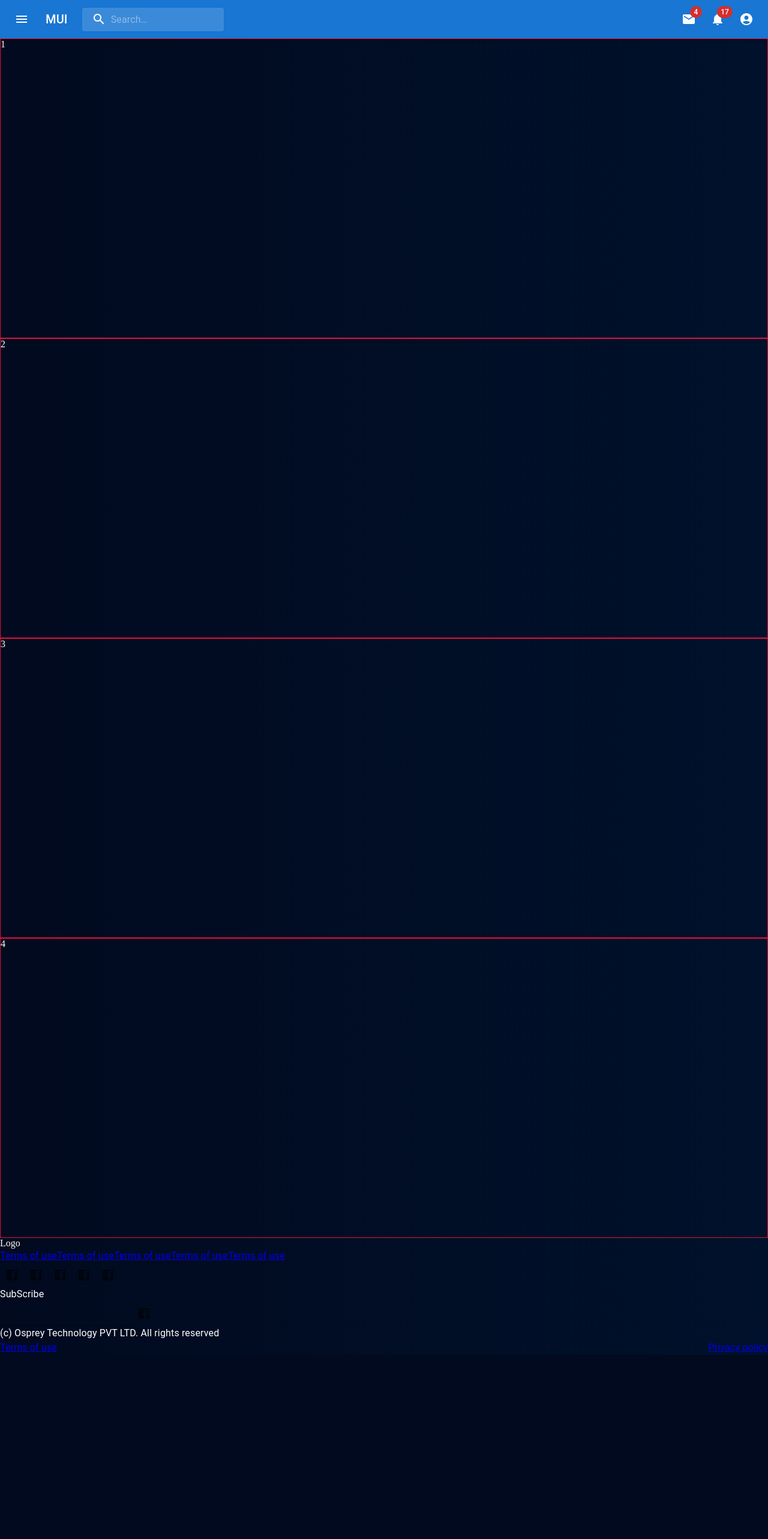
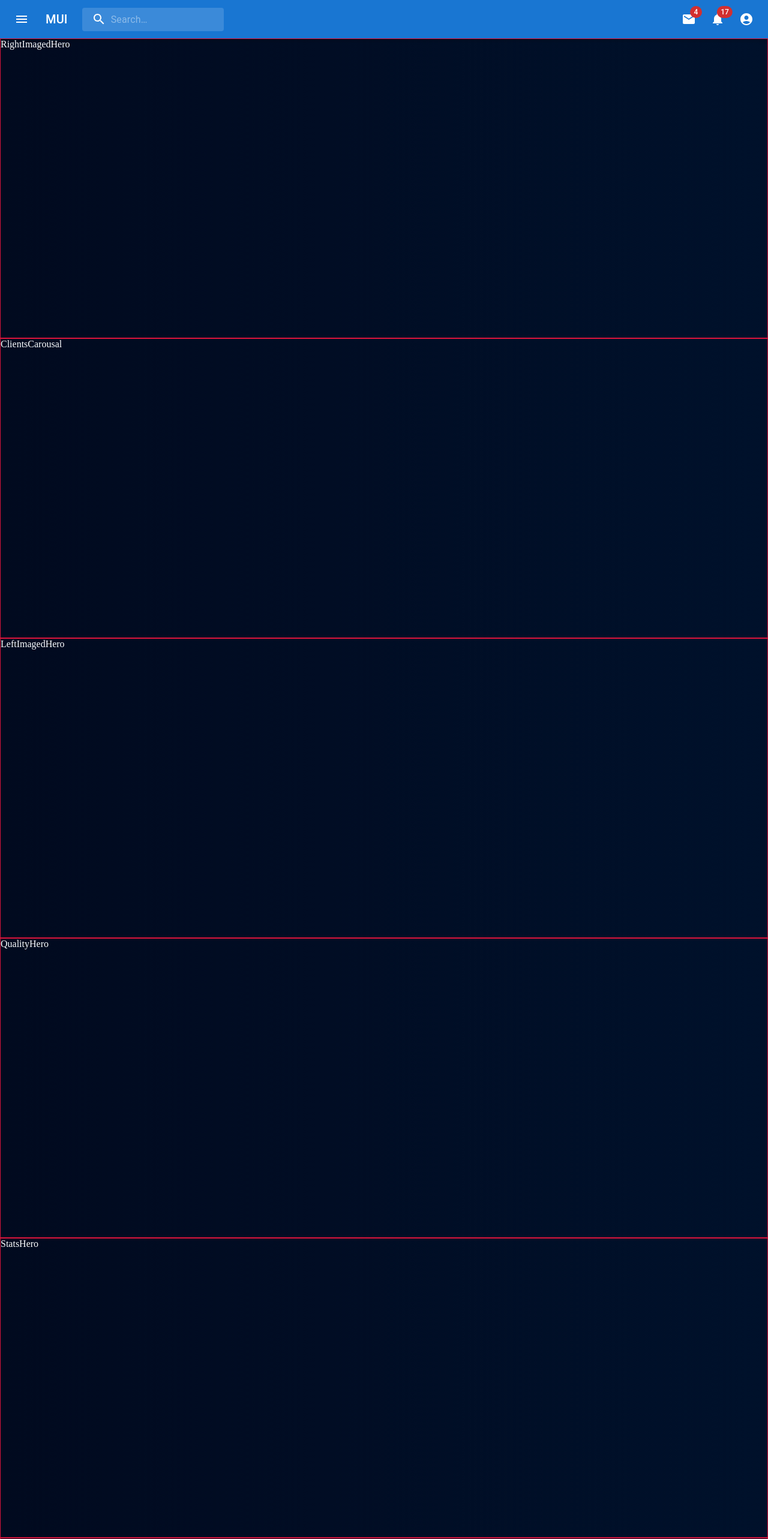
Before and after one commit to AflahPS/osprey-fe-next, a Next.js app: page / in a window 1280 px wide. Shown: the top 2566 px of the page at 60% size. Before the commit the page ends 2259 px from the top, so only its background shows below. Built offline with nearby package versions, Linux system fonts and the light colour scheme.

Commit message:
Home Componentized

```diff
--- a/src/components/Footer/index.tsx
+++ b/src/components/Footer/index.tsx
@@ -1,7 +1,7 @@
-"use client"
+'use client';
 import { Divider, Grid, IconButton, Input, Typography } from '@mui/material';
 import Link from 'next/link';
-import React from 'react';
+import React, { useState } from 'react';
 import FacebookIcon from '@mui/icons-material/Facebook';
 
 const Footer = () => {
@@ -9,12 +9,11 @@ const Footer = () => {
     <Grid
       container
       direction={'column'}
-      bgcolor={""}
     >
       <Grid
         item
         container
-        direction={"row"}
+        direction={'row'}
       >
         <Grid item>{'Logo'}</Grid>
         <Grid
@@ -25,6 +24,8 @@ const Footer = () => {
           <Grid
             item
             container
+            gap={3}
+            justifyContent={"center"}
           >
             <Grid item>
               <Link href={'#'}>
--- /dev/null
+++ b/src/components/Heros/ClientsCarousal.tsx
@@ -0,0 +1,14 @@
+import { Grid } from '@mui/material';
+import React from 'react';
+
+export const ClientsCarousal = () => {
+  return (
+    <Grid
+      container
+      height={500}
+      border={'1px solid crimson'}
+    >
+      <Grid item>ClientsCarousal</Grid>
+    </Grid>
+  );
+};
--- /dev/null
+++ b/src/components/Heros/FinalHero.tsx
@@ -0,0 +1,14 @@
+import { Grid } from '@mui/material';
+import React from 'react';
+
+export const FinalHero = () => {
+  return (
+    <Grid
+      container
+      height={500}
+      border={'1px solid crimson'}
+    >
+      <Grid item>FinalHero</Grid>
+    </Grid>
+  );
+};
--- /dev/null
+++ b/src/components/Heros/LeftImagedHero.tsx
@@ -0,0 +1,14 @@
+import { Grid } from '@mui/material';
+import React from 'react';
+
+export const LeftImagedHero = () => {
+  return (
+    <Grid
+      container
+      height={500}
+      border={'1px solid crimson'}
+    >
+      <Grid item>LeftImagedHero</Grid>
+    </Grid>
+  );
+};
--- /dev/null
+++ b/src/components/Heros/QualityHero.tsx
@@ -0,0 +1,14 @@
+import { Grid } from '@mui/material';
+import React from 'react';
+
+export const QualityHero = () => {
+  return (
+    <Grid
+      container
+      height={500}
+      border={'1px solid crimson'}
+    >
+      <Grid item>QualityHero</Grid>
+    </Grid>
+  );
+};
--- /dev/null
+++ b/src/components/Heros/QuiltedImagesHero.tsx
@@ -0,0 +1,14 @@
+import { Grid } from '@mui/material';
+import React from 'react';
+
+export const QuiltedImagesHero = () => {
+  return (
+    <Grid
+      container
+      height={500}
+      border={'1px solid crimson'}
+    >
+      <Grid item>QuiltedImagesHero</Grid>
+    </Grid>
+  );
+};
--- /dev/null
+++ b/src/components/Heros/RightImagedHero.tsx
@@ -0,0 +1,14 @@
+import { Grid } from '@mui/material';
+import React from 'react';
+
+export const RightImagedHero = () => {
+  return (
+    <Grid
+      container
+      height={500}
+      border={'1px solid crimson'}
+    >
+      <Grid item>RightImagedHero</Grid>
+    </Grid>
+  );
+};
--- /dev/null
+++ b/src/components/Heros/StatsHero.tsx
@@ -0,0 +1,14 @@
+import { Grid } from '@mui/material';
+import React from 'react';
+
+export const StatsHero = () => {
+  return (
+    <Grid
+      container
+      height={500}
+      border={'1px solid crimson'}
+    >
+      <Grid item>StatsHero</Grid>
+    </Grid>
+  );
+};
--- /dev/null
+++ b/src/components/Heros/TestimonialsHero.tsx
@@ -0,0 +1,14 @@
+import { Grid } from '@mui/material';
+import React from 'react';
+
+export const TestimonialsHero = () => {
+  return (
+    <Grid
+      container
+      height={500}
+      border={'1px solid crimson'}
+    >
+      <Grid item>TestimonialsHero</Grid>
+    </Grid>
+  );
+};
--- /dev/null
+++ b/src/components/Heros/index.ts
@@ -0,0 +1,8 @@
+export * from './ClientsCarousal'
+export * from './FinalHero'
+export * from './LeftImagedHero'
+export * from './QualityHero'
+export * from './QuiltedImagesHero'
+export * from './RightImagedHero'
+export * from './StatsHero'
+export * from './TestimonialsHero'
--- a/src/pages/index.tsx
+++ b/src/pages/index.tsx
@@ -1,25 +1,28 @@
-import AppLayout from '@/wrappers/Layout'
-import MetaHeader from '@/wrappers/Meta'
-import { Box } from '@mui/material'
-
+import {
+  ClientsCarousal,
+  RightImagedHero,
+  LeftImagedHero,
+  FinalHero,
+  QualityHero,
+  QuiltedImagesHero,
+  StatsHero,
+  TestimonialsHero,
+} from '@/components/Heros';
+import AppLayout from '@/wrappers/Layout';
+import MetaHeader from '@/wrappers/Meta';
 
 export default function Home() {
   return (
     <AppLayout>
       <MetaHeader />
-      <Box height={500} border={"1px solid crimson"}>
- 1
-      </Box>
-      <Box height={500} border={"1px solid crimson"}>
- 2
-      </Box>
-      <Box height={500} border={"1px solid crimson"}>
- 3
-      </Box>
-      <Box height={500} border={"1px solid crimson"}>
- 4
-      </Box>
-
+      <RightImagedHero />
+      <ClientsCarousal />
+      <LeftImagedHero />
+      <QualityHero />
+      <StatsHero />
+      <QuiltedImagesHero />
+      <TestimonialsHero />
+      <FinalHero />
     </AppLayout>
-  )
+  );
 }
```
